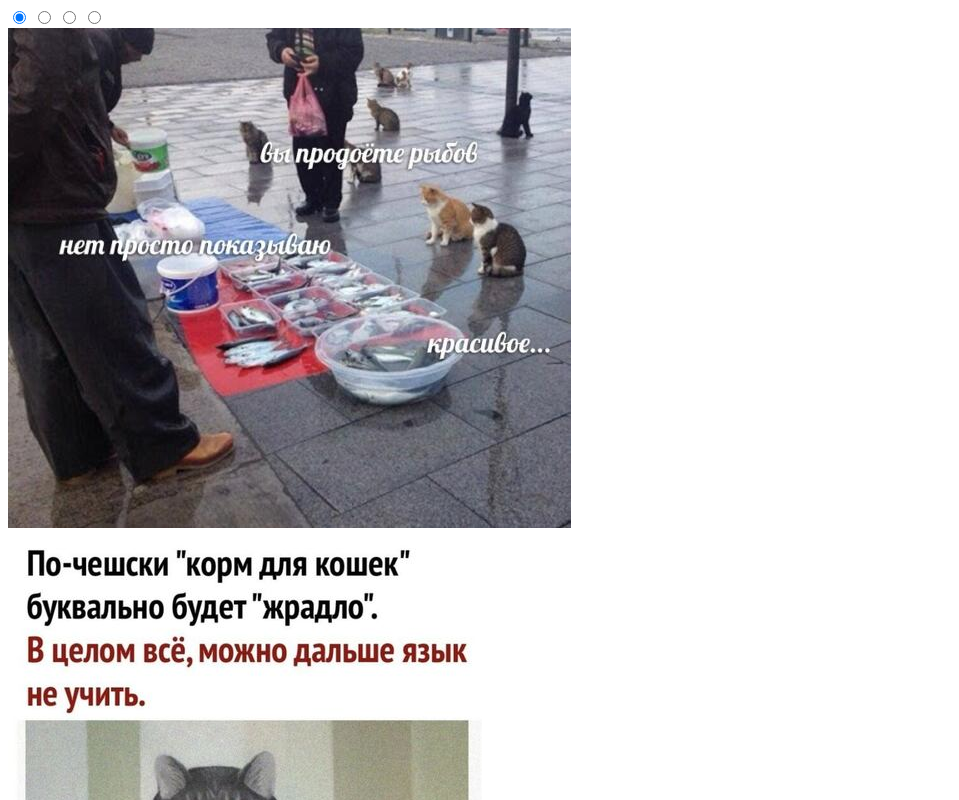
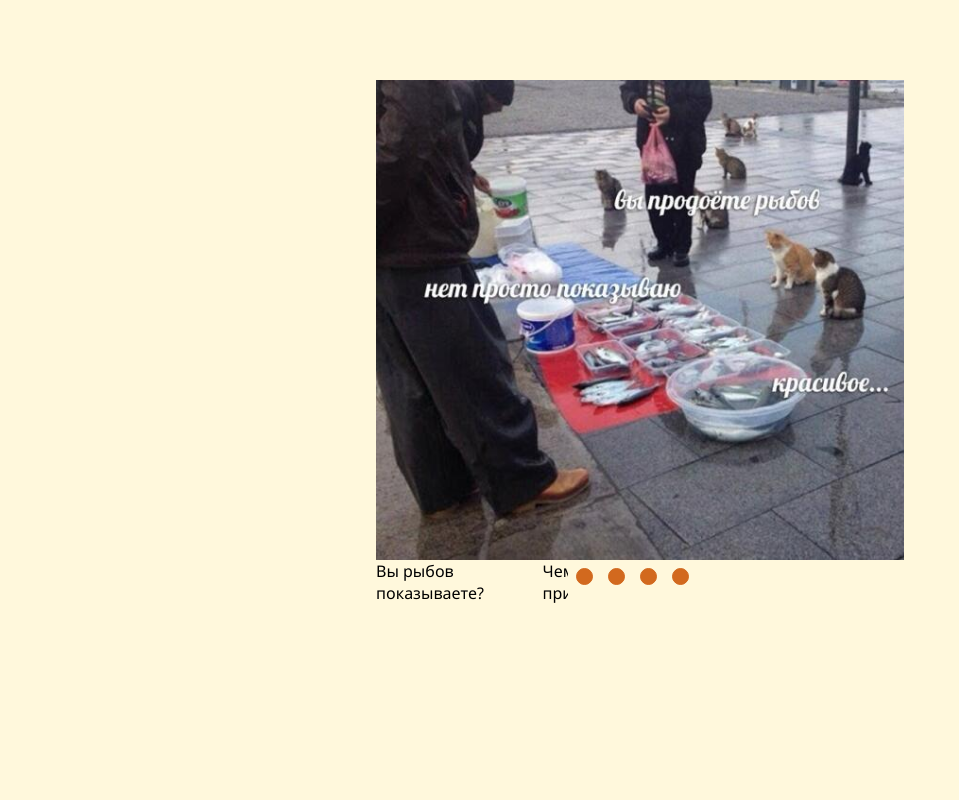
Before and after one commit to HimariMinami/cssMemSlider, a plain HTML site: page cssMemSlider/index.html in a window 1280 px wide. Shown: the top 800 px of the page, without its empty margins (0-959 px from the left). Drawn offline with Linux system fonts and the light colour scheme.

Commit message:
feat: add page style (Mon, May 16, 2022 11:10:50 PM)

```diff
--- a/cssMemSlider/index.html
+++ b/cssMemSlider/index.html
@@ -4,10 +4,12 @@
     <meta charset="UTF-8">
     <meta http-equiv="X-UA-Compatible" content="IE=edge">
     <meta name="viewport" content="width=device-width, initial-scale=1.0">
+    <link rel="stylesheet" href="style.css">
     <title>Meme slider by Anastasiya Kh.</title>
 </head>
 <body>
     <div class="meme-slider">
+        <div class="meme-container">
             <div class="memes">
                 <input type="radio" name="slider" id="radio1" checked>
                 <input type="radio" name="slider" id="radio2">
@@ -27,25 +29,28 @@
                     <img src="./assets/chmonja-cat.jpg" alt="Чмоня">
                 </div>
             </div>
-        <div class="description-and-controls">
+        </div>
+        <div class="description-and-pagination">
                 <div class="meme-description">
+                    <div class="meme-description-container">
                         <p class="meme-description-text" id="meme-text1">Вы рыбов показываете?</p>
                         <p class="meme-description-text" id="meme-text2">Чем больше кот, тем больше радости он приносит :)</p>
                         <p class="meme-description-text" id="meme-text3">Хорошо, когда кот может составить компанию х)</p>
                         <p class="meme-description-text" id="meme-text4">Объясните свою маленькость</p>
                     </div>
-            <div class="meme-controls">
-                <label for="radio1" class="control">
-                    <span class="control-item"></span>
+                </div>
+            <div class="meme-pagination">
+                <label for="radio1" class="pagination">
+                    <span class="pagination-item"></span>
                 </label>
-                <label for="radio2" class="control">
-                    <span class="control-item"></span>
+                <label for="radio2" class="pagination">
+                    <span class="pagination-item"></span>
                 </label>
-                <label for="radio3" class="control">
-                    <span class="control-item"></span>
+                <label for="radio3" class="pagination">
+                    <span class="pagination-item"></span>
                 </label>
-                <label for="radio4" class="control">
-                    <span class="control-item"></span>
+                <label for="radio4" class="pagination">
+                    <span class="pagination-item"></span>
                 </label>
             </div>
         </div>
--- a/cssMemSlider/style.css
+++ b/cssMemSlider/style.css
@@ -0,0 +1,87 @@
+* {
+    margin: 0;
+}
+
+body {
+    background-color: cornsilk;
+    font-family:'Segoe UI', Tahoma, Geneva, Verdana, sans-serif;
+    color: black;
+    font-size: medium;
+    font-weight: 500;
+    display: flex;
+}
+
+.meme-slider {
+    margin: 0 auto;
+    max-width: 33em;
+    padding-top: 5em;
+}
+
+.meme-container {
+    overflow: hidden;
+}
+
+.memes {
+    display: flex;
+    width: 129em;
+    height: 30em;
+}
+
+input[type="radio"] {
+    display: none;
+}
+
+.meme img {
+    width: 100%;
+    height: 100%;
+}
+
+#radio1:checked ~ .meme-displayed {
+    margin-left: 0;
+    transition: 0.5s;
+}
+
+.description-and-pagination {
+    display: flex;
+    width: 20em;
+    height: 7em;
+    justify-content: space-between;
+}
+
+.meme-description {
+    width: 50em;
+    overflow: hidden;
+}
+
+.meme-description-container {
+    display: flex;
+    width: 67em;
+}
+
+.meme-pagination {
+    display: flex;
+}
+
+.pagination {
+    display: flex;
+    justify-content: center;
+    align-items: center;
+    width: 2em;
+    height: 2em;
+    transition: 0.5s;
+    cursor: pointer;
+}
+
+.pagination span {
+    width: 15px;
+    height:  15px;
+    background-color: chocolate;
+    border: chocolate 1px solid;
+    border-radius: 100%;
+}
+
+.pagination:hover span {
+    background-color: coral;
+    border: coral 1px solid;
+    transition: 0.5s;
+}
```
Lines whose indentation alone changed are shown as unchanged.
